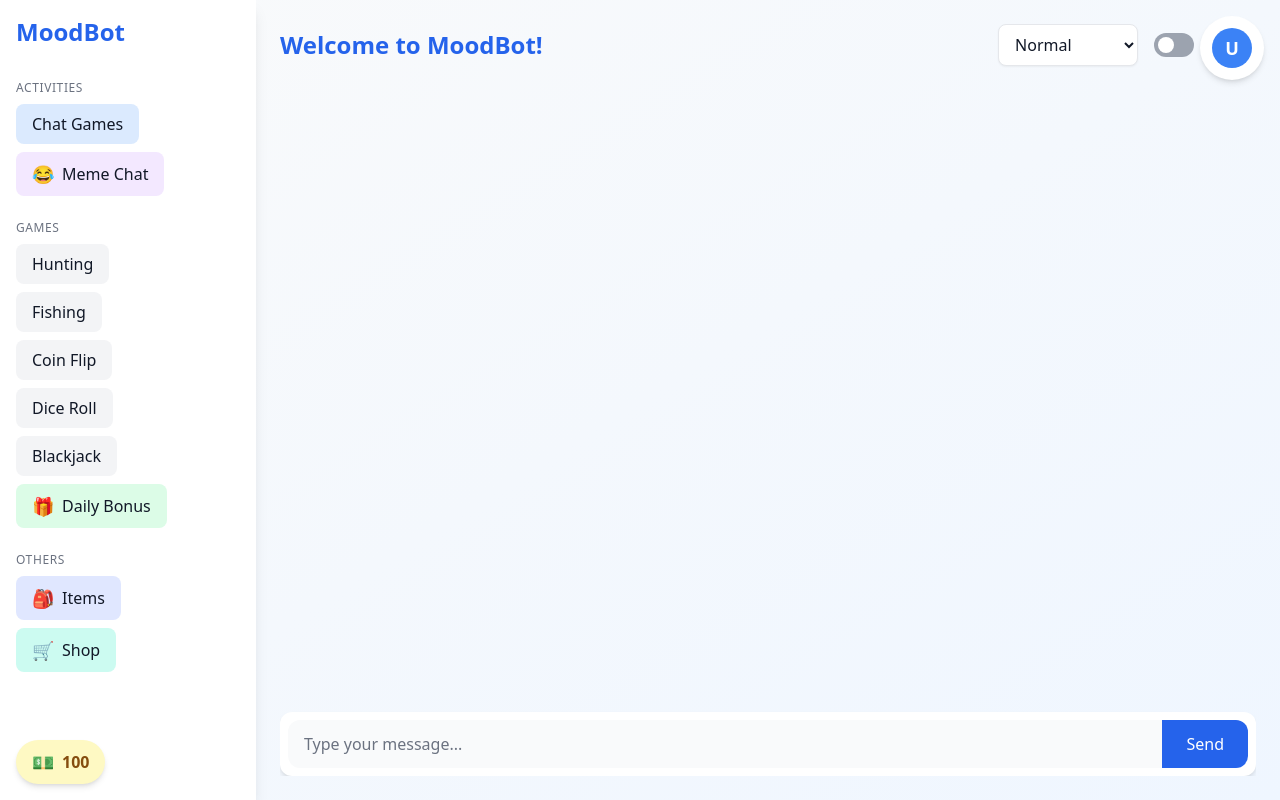
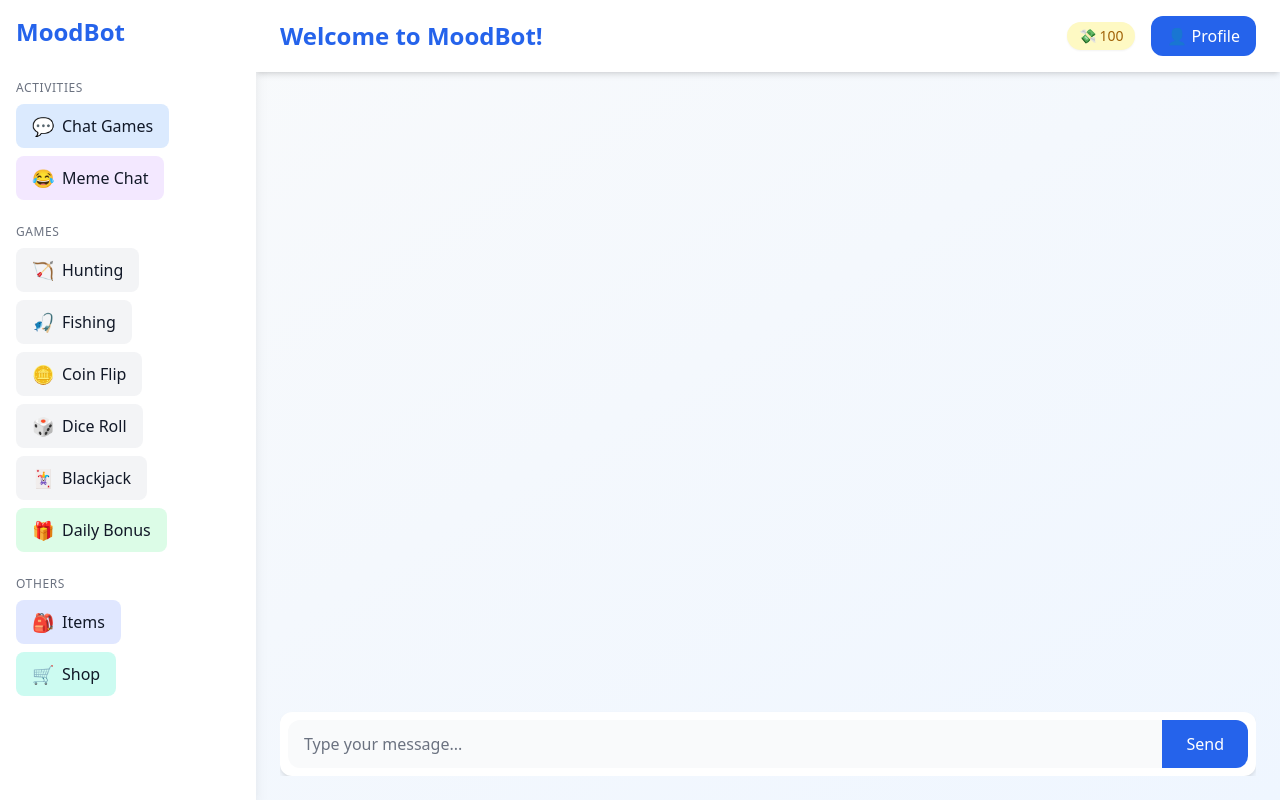
Before and after one commit to tejash4444/MemeQuest, a React (Create React App) app in the folder moodbot-template/: page / in a window 1280 px wide. Built offline with nearby package versions, Linux system fonts and the light colour scheme.

Commit message:
Add files via upload

```diff
--- a/moodbot-template/src/App.jsx
+++ b/moodbot-template/src/App.jsx
@@ -1,7 +1,6 @@
 import React, { useState, useEffect, useRef } from "react";
 import { motion, AnimatePresence } from "framer-motion";
 
-// Reusable Components
 const PrimaryButton = ({ text, onClick, icon, className = "" }) => (
   <motion.button
     whileHover={{ scale: 1.03 }}
@@ -35,7 +34,6 @@ const LoadingSpinner = () => (
 );
 
 const App = () => {
-  // Existing state (unchanged backend logic)
   const [selectedActivity, setSelectedActivity] = useState("Welcome to MoodBot!");
   const [input, setInput] = useState("");
   const [chatLog, setChatLog] = useState([]);
@@ -48,10 +46,10 @@ const App = () => {
   const [isMemeChat, setIsMemeChat] = useState(false);
   const [darkMode, setDarkMode] = useState(false);
   const [isLoading, setIsLoading] = useState(false);
+  const [showProfileDropdown, setShowProfileDropdown] = useState(false);
 
   const endOfMessagesRef = useRef(null);
 
-  // Existing useEffect (unchanged)
   useEffect(() => {
     const lastCollection = localStorage.getItem("lastDailyReward");
     if (lastCollection) {
@@ -67,7 +65,6 @@ const App = () => {
     }
   }, []);
 
-  // Existing handleSelection (unchanged)
   const handleSelection = (text) => {
     setSelectedActivity(text);
     const commandMap = {
@@ -87,10 +84,8 @@ const App = () => {
     }
   };
 
-  // Modified sendMessage with loading state
   const sendMessage = async () => {
     if (!input.trim()) return;
-
     const userMessage = { sender: "user", text: input };
     setChatLog((prev) => [...prev, userMessage]);
     setIsLoading(true);
@@ -109,13 +104,8 @@ const App = () => {
       };
       setChatLog((prev) => [...prev, botMessage]);
 
-      if (data.new_balance !== undefined) {
-        setMemeCash(data.new_balance);
-      }
-
-      if (data.result) {
-        setResult(`You ${data.result} ${wager} Meme Cash!`);
-      }
+      if (data.new_balance !== undefined) setMemeCash(data.new_balance);
+      if (data.result) setResult(`You ${data.result} ${wager} Meme Cash!`);
 
       if (input === "!daily" && !dailyRewardCollected) {
         localStorage.setItem("lastDailyReward", new Date().toISOString());
@@ -127,14 +117,10 @@ const App = () => {
         setTimeout(() => setPopup(""), 3000);
       }
     } catch (err) {
-      setChatLog((prev) => [
-        ...prev,
-        { sender: "bot", text: "Error connecting to server." },
-      ]);
+      setChatLog((prev) => [...prev, { sender: "bot", text: "Error connecting to server." }]);
     } finally {
       setIsLoading(false);
     }
-
     setInput("");
   };
 
@@ -143,200 +129,75 @@ const App = () => {
   }, [chatLog]);
 
   return (
-    <div
-      className={`flex min-h-screen font-sans transition-colors duration-300 ${
-        darkMode
-          ? "bg-gray-900 text-gray-100"
-          : "bg-gradient-to-br from-gray-50 to-blue-50 text-gray-900"
-      }`}
-    >
-      {/* Meme Cash Badge (Bottom Left) */}
-      <div
-        className={`absolute bottom-4 left-4 px-4 py-2 rounded-full shadow-md z-30 flex items-center gap-2 ${
-          darkMode
-            ? "bg-gray-800 text-yellow-400 border border-yellow-400"
-            : "bg-yellow-100 text-yellow-800"
-        }`}
-      >
-        <span className="text-lg">💵</span> {/* Cash Emoji */}
-        <span className="font-bold">{memeCash}</span>
-      </div>
-
-      {/* Profile Section */}
-      <div
-        className={`absolute top-4 right-4 p-3 rounded-full shadow-md flex items-center space-x-2 z-30 ${
-          darkMode ? "bg-gray-800 border border-gray-600" : "bg-white"
-        }`}
-      >
-        <div
-          className={`w-10 h-10 rounded-full flex items-center justify-center font-bold text-lg ${
-            darkMode ? "bg-gray-700 text-gray-300" : "bg-blue-500 text-white"
-          }`}
-        >
-          U
-        </div>
-      </div>
-
-      {/* Popup Notification */}
-      <AnimatePresence>
-        {popup && (
-          <motion.div
-            initial={{ opacity: 0, y: -20 }}
-            animate={{ opacity: 1, y: 0 }}
-            exit={{ opacity: 0, y: -20 }}
-            className={`fixed top-16 left-1/2 transform -translate-x-1/2 px-4 py-2 rounded-full z-50 flex items-center gap-2 ${
-              darkMode
-                ? "bg-green-900 text-green-200 border border-green-700"
-                : "bg-green-100 text-green-800"
-            }`}
-          >
-            {popup}
-          </motion.div>
-        )}
-      </AnimatePresence>
-
+    <div className={`flex min-h-screen font-sans transition-colors duration-300 ${darkMode ? "bg-gray-900 text-gray-100" : "bg-gradient-to-br from-gray-50 to-blue-50 text-gray-900"}`}>
       {/* Sidebar */}
-      <aside
-        className={`w-64 p-4 h-screen sticky top-0 shadow-lg transition-colors duration-300 ${
-          darkMode ? "bg-gray-800 border-r border-gray-700" : "bg-white"
-        }`}
-      >
-        <motion.h2
-          initial={{ opacity: 0, x: -20 }}
-          animate={{ opacity: 1, x: 0 }}
-          className={`text-2xl font-bold mb-8 ${
-            darkMode ? "text-blue-400" : "text-blue-600"
-          }`}
-        >
+      <aside className={`w-64 p-4 h-screen sticky top-0 shadow-lg transition-colors duration-300 ${darkMode ? "bg-gray-800 border-r border-gray-700" : "bg-white"}`}>
+        <motion.h2 initial={{ opacity: 0, x: -20 }} animate={{ opacity: 1, x: 0 }} className={`text-2xl font-bold mb-8 ${darkMode ? "text-blue-400" : "text-blue-600"}`}>
           MoodBot
         </motion.h2>
 
         <div className="space-y-6">
           <div>
-            <h3
-              className={`text-xs uppercase tracking-wider mb-2 ${
-                darkMode ? "text-gray-400" : "text-gray-500"
-              }`}
-            >
-              Activities
-            </h3>
+            <h3 className={`text-xs uppercase tracking-wider mb-2 ${darkMode ? "text-gray-400" : "text-gray-500"}`}>Activities</h3>
             <div className="space-y-2">
-              <PrimaryButton
-                text="Chat Games"
-                onClick={() => handleSelection("Chat Games")}
-                className={`${
-                  darkMode
-                    ? "bg-gray-700 hover:bg-gray-600"
-                    : "bg-blue-100 hover:bg-blue-200"
-                }`}
-              />
-              <PrimaryButton
-                text="Meme Chat"
-                onClick={() => setIsMemeChat(true)}
-                icon="😂"
-                className={`${
-                  darkMode
-                    ? "bg-gray-700 hover:bg-gray-600"
-                    : "bg-purple-100 hover:bg-purple-200"
-                }`}
-              />
+              <PrimaryButton text="Chat Games" onClick={() => handleSelection("Chat Games")} icon="💬" className={`${darkMode ? "bg-gray-700 hover:bg-gray-600" : "bg-blue-100 hover:bg-blue-200"}`} />
+              <PrimaryButton text="Meme Chat" onClick={() => setIsMemeChat(true)} icon="😂" className={`${darkMode ? "bg-gray-700 hover:bg-gray-600" : "bg-purple-100 hover:bg-purple-200"}`} />
             </div>
           </div>
 
           <div>
-            <h3
-              className={`text-xs uppercase tracking-wider mb-2 ${
-                darkMode ? "text-gray-400" : "text-gray-500"
-              }`}
-            >
-              Games
-            </h3>
+            <h3 className={`text-xs uppercase tracking-wider mb-2 ${darkMode ? "text-gray-400" : "text-gray-500"}`}>Games</h3>
             <div className="space-y-2">
-              {["Hunting", "Fishing", "Coin Flip", "Dice Roll", "Blackjack"].map(
-                (act) => (
-                  <PrimaryButton
-                    key={act}
-                    text={act}
-                    onClick={() => handleSelection(act)}
-                    className={`${
-                      darkMode
-                        ? "bg-gray-700 hover:bg-gray-600"
-                        : "bg-gray-100 hover:bg-gray-200"
-                    }`}
-                  />
-                )
-              )}
-              <PrimaryButton
-                text="Daily Bonus"
-                onClick={() => {
-                  setInput("!daily");
-                  sendMessage();
-                }}
-                icon="🎁"
-                className={`${
-                  darkMode
-                    ? "bg-gray-700 hover:bg-gray-600"
-                    : "bg-green-100 hover:bg-green-200"
-                }`}
-              />
+              {[
+                { text: "Hunting", icon: "🏹" },
+                { text: "Fishing", icon: "🎣" },
+                { text: "Coin Flip", icon: "🪙" },
+                { text: "Dice Roll", icon: "🎲" },
+                { text: "Blackjack", icon: "🃏" },
+              ].map(({ text, icon }) => (
+                <PrimaryButton key={text} text={text} icon={icon} onClick={() => handleSelection(text)} className={`${darkMode ? "bg-gray-700 hover:bg-gray-600" : "bg-gray-100 hover:bg-gray-200"}`} />
+              ))}
+              <PrimaryButton text="Daily Bonus" onClick={() => { setInput("!daily"); sendMessage(); }} icon="🎁" className={`${darkMode ? "bg-gray-700 hover:bg-gray-600" : "bg-green-100 hover:bg-green-200"}`} />
             </div>
           </div>
 
           <div>
-            <h3
-              className={`text-xs uppercase tracking-wider mb-2 ${
-                darkMode ? "text-gray-400" : "text-gray-500"
-              }`}
-            >
-              Others
-            </h3>
+            <h3 className={`text-xs uppercase tracking-wider mb-2 ${darkMode ? "text-gray-400" : "text-gray-500"}`}>Others</h3>
             <div className="space-y-2">
-              <PrimaryButton
-                text="Items"
-                onClick={() => handleSelection("Items")}
-                icon="🎒"
-                className={`${
-                  darkMode
-                    ? "bg-gray-700 hover:bg-gray-600"
-                    : "bg-indigo-100 hover:bg-indigo-200"
-                }`}
-              />
-              <PrimaryButton
-                text="Shop"
-                onClick={() => handleSelection("Shop")}
-                icon="🛒"
-                className={`${
-                  darkMode
-                    ? "bg-gray-700 hover:bg-gray-600"
-                    : "bg-teal-100 hover:bg-teal-200"
-                }`}
-              />
+              <PrimaryButton text="Items" onClick={() => handleSelection("Items")} icon="🎒" className={`${darkMode ? "bg-gray-700 hover:bg-gray-600" : "bg-indigo-100 hover:bg-indigo-200"}`} />
+              <PrimaryButton text="Shop" onClick={() => handleSelection("Shop")} icon="🛒" className={`${darkMode ? "bg-gray-700 hover:bg-gray-600" : "bg-teal-100 hover:bg-teal-200"}`} />
             </div>
           </div>
         </div>
       </aside>
 
-      {/* Main Chat Section */}
-      <main className="flex-1 flex flex-col p-6 overflow-hidden">
-        <div className="flex justify-between items-center mb-6">
-          <motion.h1
-            initial={{ opacity: 0 }}
-            animate={{ opacity: 1 }}
-            className={`text-2xl font-bold ${
-              darkMode ? "text-blue-400" : "text-blue-600"
-            }`}
-          >
+      {/* Main Content */}
+      <main className="flex-1 flex flex-col pt-20 p-6 overflow-hidden relative">
+        {/* Fixed Header */}
+        <div className={`absolute top-0 left-0 right-0 px-6 py-4 z-40 flex justify-between items-center shadow-md ${darkMode ? "bg-gray-900" : "bg-white"}`}>
+          <motion.h1 initial={{ opacity: 0 }} animate={{ opacity: 1 }} className={`text-2xl font-bold ${darkMode ? "text-blue-400" : "text-blue-600"}`}>
             {selectedActivity}
           </motion.h1>
 
-          <div className="flex gap-4 items-center">
+          {/* Meme Cash + Profile */}
+          <div className="flex gap-4 items-center relative">
+            <div className={`px-3 py-1 rounded-full flex items-center gap-1 shadow-sm text-sm ${darkMode ? "bg-gray-800 border border-yellow-500 text-yellow-400" : "bg-yellow-100 text-yellow-700"}`}>
+              💸 {memeCash}
+            </div>
+
+            <div className="relative">
+              <button onClick={() => setShowProfileDropdown(!showProfileDropdown)} className="flex items-center gap-2 px-4 py-2 bg-blue-600 text-white rounded-xl hover:bg-blue-700">
+                👤 Profile
+              </button>
+              {showProfileDropdown && (
+                <div className={`absolute right-0 mt-2 w-60 rounded-lg shadow-lg p-4 z-50 ${darkMode ? "bg-gray-800 border border-gray-700" : "bg-white border border-gray-200"}`}>
+                  <div className="mb-4">
+                    <label className={`block text-sm font-medium mb-1 ${darkMode ? "text-gray-300" : "text-gray-700"}`}>Chat Mode</label>
                     <select
                       value={mode}
                       onChange={(e) => setMode(e.target.value)}
-              className={`px-3 py-2 border rounded-lg shadow-sm focus:ring-2 focus:ring-blue-400 focus:outline-none ${
-                darkMode
-                  ? "bg-gray-800 border-gray-600 text-gray-200"
-                  : "bg-white"
+                      className={`w-full px-3 py-2 border rounded-md shadow-sm focus:ring-2 focus:ring-blue-400 focus:outline-none ${
+                        darkMode ? "bg-gray-700 border-gray-600 text-gray-200" : "bg-white"
                       }`}
                     >
                       <option value="normal">Normal</option>
@@ -346,86 +207,46 @@ const App = () => {
                       <option value="existential">Existential</option>
                       <option value="sarcastic">Sarcastic</option>
                     </select>
-
+                  </div>
+                  <div className="flex items-center justify-between">
+                    <span className={`text-sm ${darkMode ? "text-gray-300" : "text-gray-700"}`}>
+                      {darkMode ? "🌙 Dark Mode" : "☀️ Light Mode"}
+                    </span>
                     <label className="flex items-center cursor-pointer">
                       <div className="relative">
-                <input
-                  type="checkbox"
-                  className="sr-only"
-                  checked={darkMode}
-                  onChange={() => setDarkMode(!darkMode)}
-                />
-                <div
-                  className={`block w-10 h-6 rounded-full transition-colors ${
-                    darkMode ? "bg-blue-600" : "bg-gray-400"
-                  }`}
-                ></div>
-                <div
-                  className={`dot absolute left-1 top-1 bg-white w-4 h-4 rounded-full transition-transform ${
-                    darkMode ? "translate-x-4" : ""
-                  }`}
-                ></div>
+                        <input type="checkbox" className="sr-only" checked={darkMode} onChange={() => setDarkMode(!darkMode)} />
+                        <div className={`block w-10 h-6 rounded-full ${darkMode ? "bg-blue-600" : "bg-gray-400"}`} />
+                        <div className={`dot absolute left-1 top-1 bg-white w-4 h-4 rounded-full transition-transform ${darkMode ? "translate-x-4" : ""}`} />
                       </div>
-              <span
-                className={`ml-2 text-sm ${
-                  darkMode ? "text-gray-300" : "text-gray-700"
-                }`}
-              >
-                {darkMode ? "🌙 Dark" : "☀️ Light"}
-              </span>
                     </label>
                   </div>
                 </div>
+              )}
+            </div>
+          </div>
+        </div>
 
-        {/* Chat Container */}
+        {/* Chat Area */}
         <div className="flex-1 flex flex-col overflow-hidden">
-          {/* Messages */}
           <div className="flex-1 overflow-y-auto space-y-4 pr-2 scrollbar-thin scrollbar-thumb-gray-300 scrollbar-track-transparent mb-4">
             <AnimatePresence>
               {chatLog.map((msg, idx) => (
-                <motion.div
-                  key={idx}
-                  initial={{ opacity: 0, y: 10 }}
-                  animate={{ opacity: 1, y: 0 }}
-                  transition={{ duration: 0.2 }}
-                  className={`flex ${
-                    msg.sender === "user" ? "justify-end" : "justify-start"
-                  }`}
-                >
-                  <ChatBubble
-                    message={msg.text}
-                    isUser={msg.sender === "user"}
-                  />
+                <motion.div key={idx} initial={{ opacity: 0, y: 10 }} animate={{ opacity: 1, y: 0 }} transition={{ duration: 0.2 }} className={`flex ${msg.sender === "user" ? "justify-end" : "justify-start"}`}>
+                  <ChatBubble message={msg.text} isUser={msg.sender === "user"} />
                 </motion.div>
               ))}
             </AnimatePresence>
-
             {isLoading && <LoadingSpinner />}
             <div ref={endOfMessagesRef} />
           </div>
 
-          {/* Result Notification */}
           {result && (
-            <motion.div
-              initial={{ opacity: 0, scale: 0.9 }}
-              animate={{ opacity: 1, scale: 1 }}
-              className={`p-3 rounded-lg text-center mb-4 ${
-                darkMode
-                  ? "bg-gray-800 border border-gray-700"
-                  : "bg-gray-100 border border-gray-200"
-              }`}
-            >
+            <motion.div initial={{ opacity: 0, scale: 0.9 }} animate={{ opacity: 1, scale: 1 }} className={`p-3 rounded-lg text-center mb-4 ${darkMode ? "bg-gray-800 border border-gray-700" : "bg-gray-100 border border-gray-200"}`}>
               <strong>{result}</strong>
             </motion.div>
           )}
 
-          {/* Input Area */}
-          <motion.div
-            layout
-            className={`p-2 rounded-xl shadow-md ${
-              darkMode ? "bg-gray-800" : "bg-white"
-            }`}
-          >
+          <motion.div layout className={`p-2 rounded-xl shadow-md ${darkMode ? "bg-gray-800" : "bg-white"}`}>
             <div className="flex">
               <input
                 type="text"
@@ -433,21 +254,22 @@ const App = () => {
                 value={input}
                 onChange={(e) => setInput(e.target.value)}
                 onKeyDown={(e) => e.key === "Enter" && sendMessage()}
-                className={`flex-1 px-4 py-3 rounded-l-xl focus:outline-none focus:ring-2 focus:ring-blue-400 ${
-                  darkMode
-                    ? "bg-gray-700 placeholder-gray-400"
-                    : "bg-gray-50 placeholder-gray-500"
-                }`}
+                className={`flex-1 px-4 py-3 rounded-l-xl focus:outline-none focus:ring-2 focus:ring-blue-400 ${darkMode ? "bg-gray-700 placeholder-gray-400" : "bg-gray-50 placeholder-gray-500"}`}
               />
-              <PrimaryButton
-                text="Send"
-                onClick={sendMessage}
-                className="bg-blue-600 hover:bg-blue-700 text-white rounded-l-none rounded-r-xl px-6"
-              />
+              <PrimaryButton text="Send" onClick={sendMessage} className="bg-blue-600 hover:bg-blue-700 text-white rounded-l-none rounded-r-xl px-6" />
             </div>
           </motion.div>
         </div>
       </main>
+
+      {/* Popup */}
+      <AnimatePresence>
+        {popup && (
+          <motion.div initial={{ opacity: 0, y: -20 }} animate={{ opacity: 1, y: 0 }} exit={{ opacity: 0, y: -20 }} className={`fixed top-16 left-1/2 transform -translate-x-1/2 px-4 py-2 rounded-full z-50 flex items-center gap-2 ${darkMode ? "bg-green-900 text-green-200 border border-green-700" : "bg-green-100 text-green-800"}`}>
+            {popup}
+          </motion.div>
+        )}
+      </AnimatePresence>
     </div>
   );
 };
```
Lines whose indentation alone changed are shown as unchanged.
